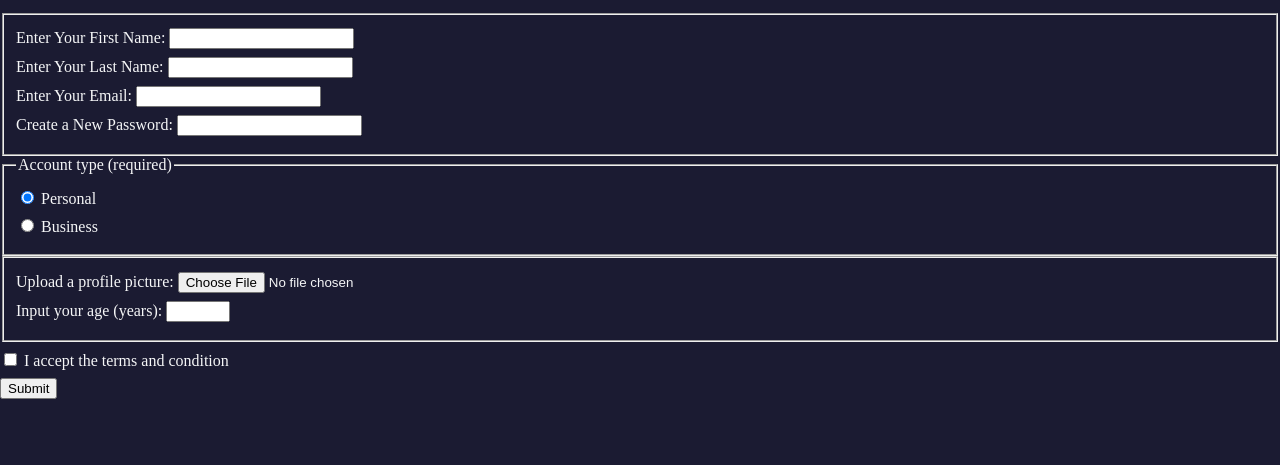
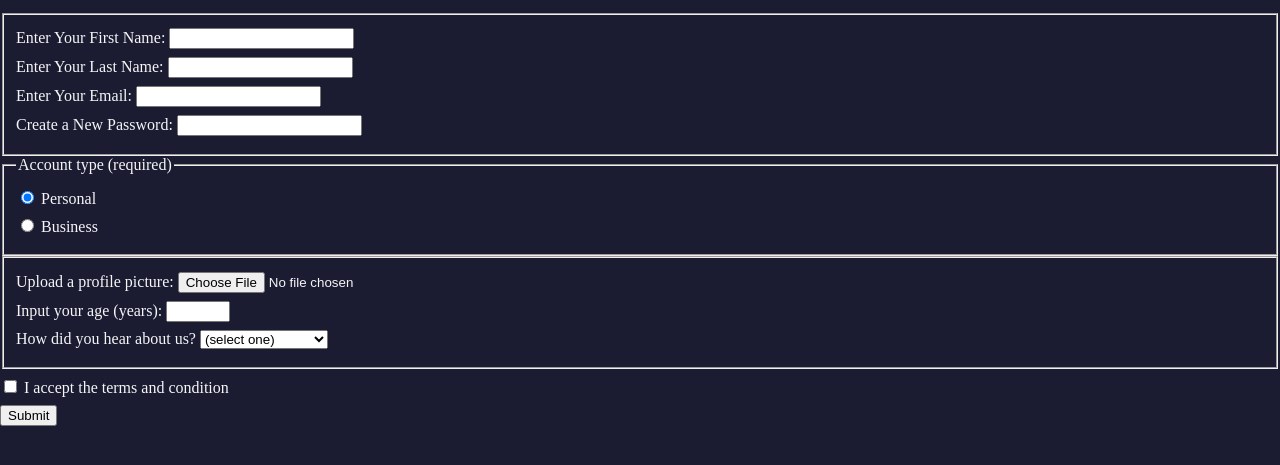
Before and after one commit to Nasrin-Mary/Registration-Form, a plain HTML site: page index.html in a window 1280 px wide. Shown: the part 101-566 px from the top of the page. Drawn offline with Linux system fonts and the light colour scheme.

Commit message:
new label with select and option

```diff
--- a/index.html
+++ b/index.html
@@ -32,7 +32,19 @@
         <fieldset>
             <label>Upload a profile picture: <input type="file" /></label>
         <label>Input your age (years): <input type="number" min="13" max="120" /></label>
+        <label>How did you hear about us?
+            <select>
+              <option>(select one)</option>
+              <option> News</option>
+              <option> YouTube Channel</option>
+              <option> Forum</option>
+              <option>Other</option>
+            </select>
+          </label>
+
+
         </fieldset>
+
         <label for="terms-and-conditions">
             <input id="terms-and-conditions" type="checkbox" required>
             I accept the terms and condition
```
